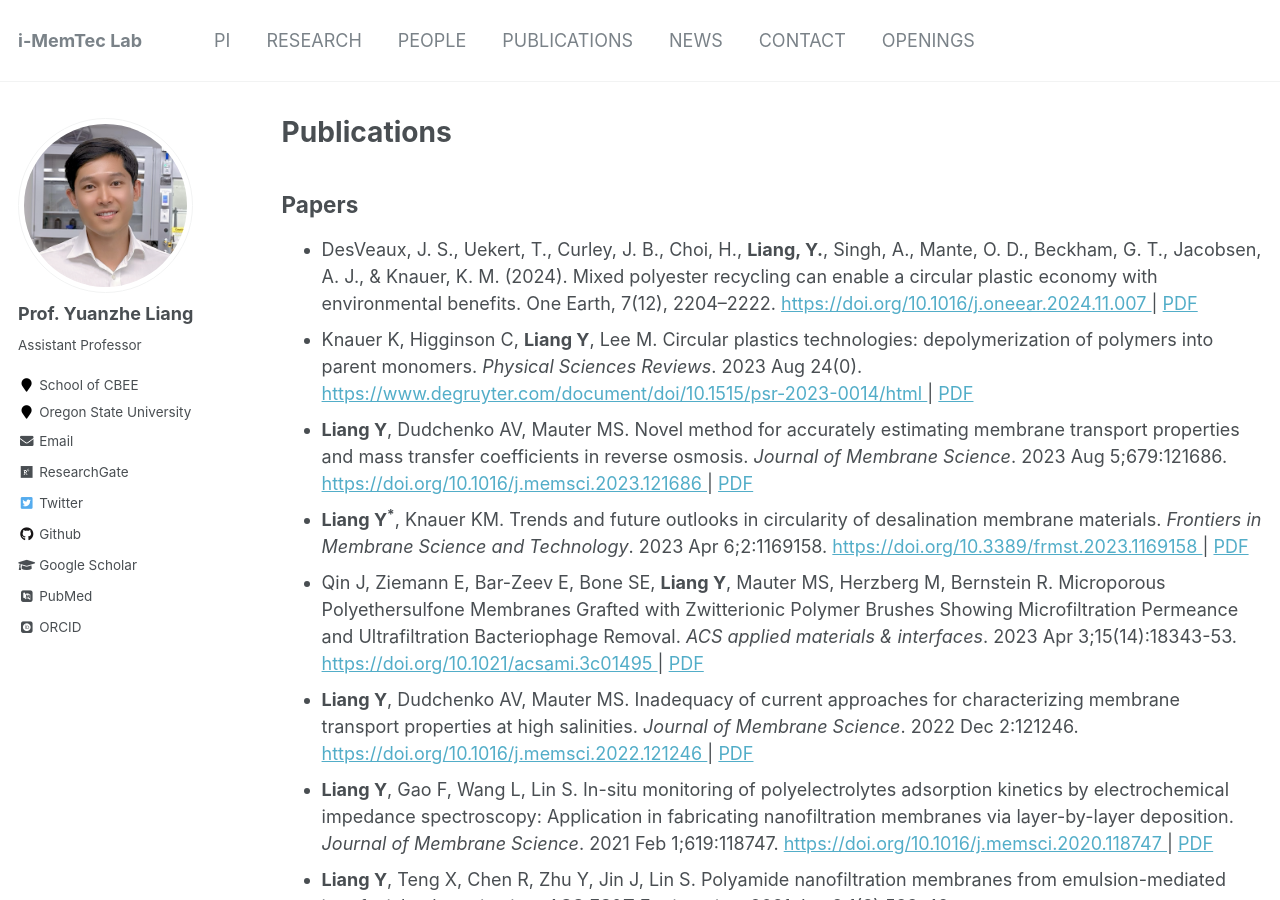
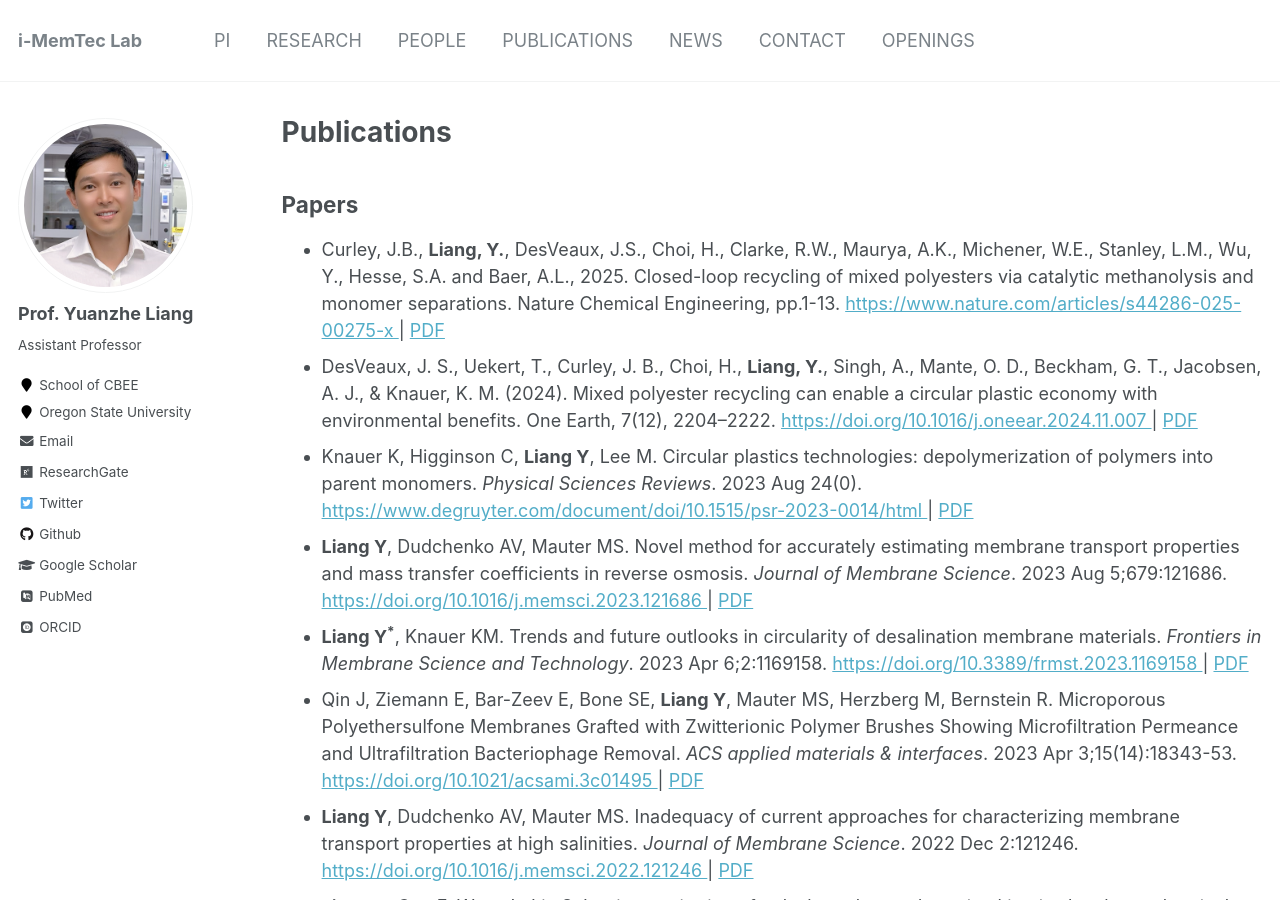
Before and after one commit to yuanzheliang/yuanzheliang.github.io, a Jekyll site: the page built from _pages/publications.md, in a window 1280 px wide and 900 px high. Built offline with Jekyll 4.4.1, drawn with Linux system fonts in a browser that asks for light colours; some web fonts are replaced.

Commit message:
Update publications.md

```diff
--- a/_pages/publications.md
+++ b/_pages/publications.md
@@ -6,6 +6,8 @@ author_profile: true
 ---
 
 ## Papers
+* Curley, J.B., **Liang, Y.**, DesVeaux, J.S., Choi, H., Clarke, R.W., Maurya, A.K., Michener, W.E., Stanley, L.M., Wu, Y., Hesse, S.A. and Baer, A.L., 2025. Closed-loop recycling of mixed polyesters via catalytic methanolysis and monomer separations. Nature Chemical Engineering, pp.1-13.
+  <a href="https://www.nature.com/articles/s44286-025-00275-x"> https://www.nature.com/articles/s44286-025-00275-x </a> | [PDF](https://yuanzheliang.github.io/files/NCE2025.pdf)
 * DesVeaux, J. S., Uekert, T., Curley, J. B., Choi, H., **Liang, Y.**, Singh, A., Mante, O. D., Beckham, G. T., Jacobsen, A. J., & Knauer, K. M. (2024). Mixed polyester recycling can enable a circular plastic economy with environmental benefits. One Earth, 7(12), 2204–2222.
   <a href="https://doi.org/10.1016/j.oneear.2024.11.007"> https://doi.org/10.1016/j.oneear.2024.11.007 </a> | [PDF](https://yuanzheliang.github.io/files/OE2024.pdf)
 * Knauer K, Higginson C, **Liang Y**, Lee M. Circular plastics technologies: depolymerization of polymers into parent monomers. *Physical Sciences Reviews*. 2023 Aug 24(0).
```
